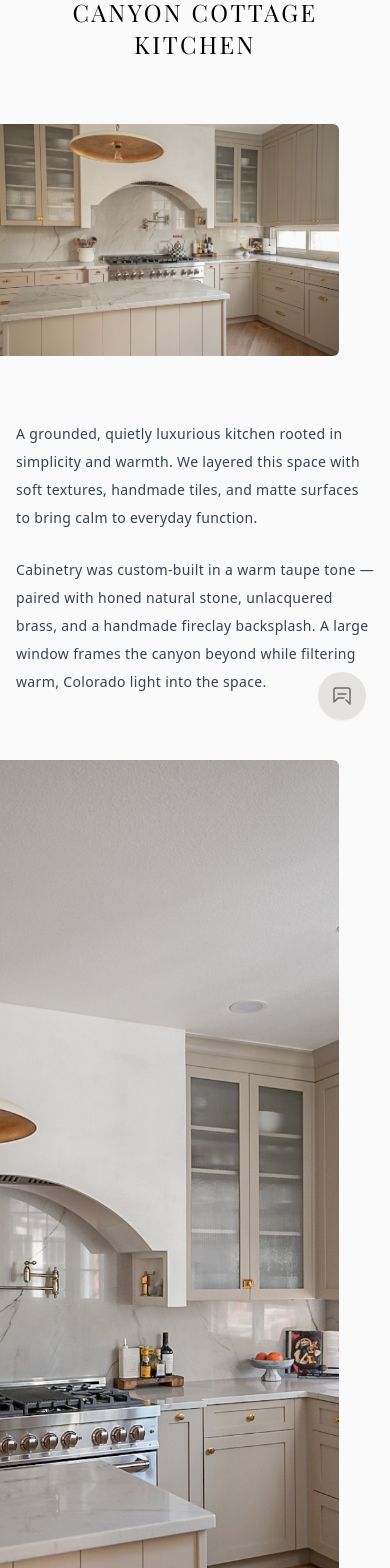
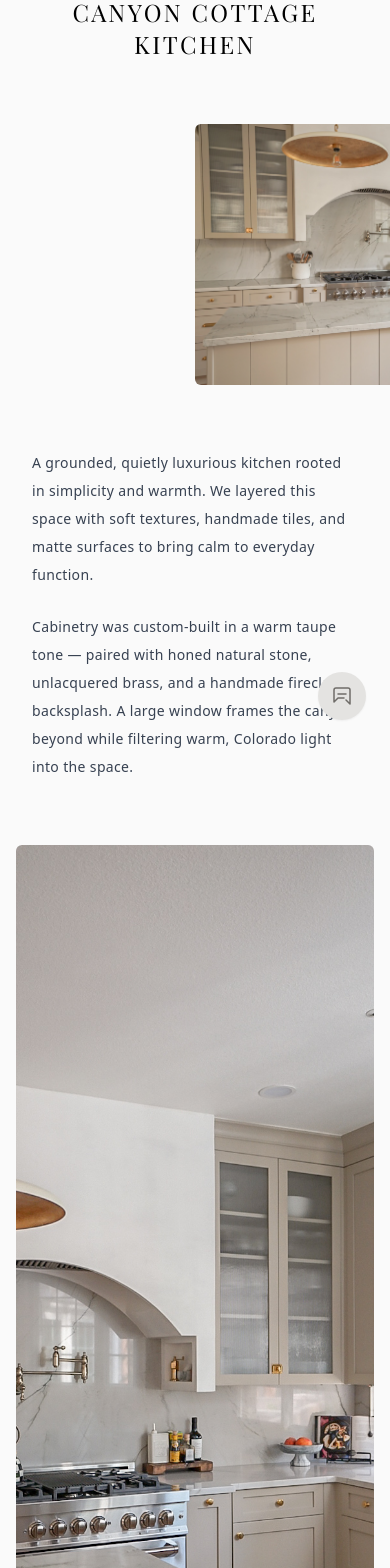
Before and after one commit to HalcyonHaus/halcyonhaus-site, a Next.js app: page /projects/canyon-cottage-kitchen in a window 390 px wide. Shown: the part 100-1668 px from the top of the page. Built offline with nearby package versions, Linux system fonts and the light colour scheme.

Commit message:
Update canyon-cottage-kitchen.js

```diff
--- a/pages/projects/canyon-cottage-kitchen.js
+++ b/pages/projects/canyon-cottage-kitchen.js
@@ -40,18 +40,18 @@ export default function CanyonCottageKitchen() {
       </header>
 
       {/* Main Content */}
-      <main className="pt-24 pb-24 max-w-6xl mx-auto px-4 md:px-10">
+      <main className="pt-24 pb-24 max-w-6xl mx-auto px-4 md:px-10 overflow-x-hidden">
         <motion.h1 {...fadeUp} className="text-2xl md:text-2xl font-light tracking-[0.1em] text-center mb-16" style={{ fontFamily: "'Playfair Display', serif" }}>
           CANYON COTTAGE KITCHEN
         </motion.h1>
 
         {/* Hero Image */}
-        <motion.div {...fadeUp} className="mb-16 -ml-6 md:-ml-14 w-[97%] md:w-[120%]">
+        <motion.div {...fadeUp} className="mb-16 w-[100vw] relative left-1/2 right-1/2 -translate-x-1/2">
           <img src="/images/KITCHENBLOG1.JPG" alt="Kitchen Hero Image" className="w-full rounded-md object-cover" />
         </motion.div>
 
         {/* Intro Text */}
-        <motion.section {...fadeUp} className="text-sm leading-7 tracking-wide font-inter text-gray-700 space-y-6 mb-16">
+        <motion.section {...fadeUp} className="text-sm leading-7 tracking-wide font-inter text-gray-700 space-y-6 mb-16 px-4 md:px-0">
           <p>
             A grounded, quietly luxurious kitchen rooted in simplicity and warmth. We layered this space with soft textures, handmade tiles, and matte surfaces to bring calm to everyday function.
           </p>
@@ -61,7 +61,7 @@ export default function CanyonCottageKitchen() {
         </motion.section>
 
         {/* Side-by-side images with fixed height */}
-        <motion.div {...staggerGroup} className="grid grid-cols-1 md:grid-cols-2 gap-6 mb-16 -ml-6 md:-ml-14 w-[97%] md:w-[120%] items-stretch">
+        <motion.div {...staggerGroup} className="grid grid-cols-1 md:grid-cols-2 gap-6 mb-16 w-full">
           <motion.div className="h-[64rem] overflow-hidden rounded-md">
             <img src="/images/CCKITCHEN1.JPG" alt="Kitchen Detail 1" className="w-full h-full object-cover" />
           </motion.div>
@@ -71,12 +71,12 @@ export default function CanyonCottageKitchen() {
         </motion.div>
 
         {/* Second full-width image */}
-        <motion.div {...fadeUp} className="mb-16 -ml-6 md:-ml-14 w-[97%] md:w-[120%]">
+        <motion.div {...fadeUp} className="mb-16 w-[100vw] relative left-1/2 right-1/2 -translate-x-1/2">
           <img src="/images/HERO1.JPG" alt="Full Width Editorial Shot" className="w-full rounded-md object-cover" />
         </motion.div>
 
         {/* Image with text beside */}
-        <motion.div {...fadeUp} className="grid grid-cols-1 md:grid-cols-12 gap-12 items-center mb-16 -ml-6 md:-ml-14 w-[97%] md:w-[120%]">
+        <motion.div {...fadeUp} className="grid grid-cols-1 md:grid-cols-12 gap-12 items-center mb-16 px-4 md:px-0">
           <div className="md:col-span-6">
             <img src="/images/KITCHENBLOG3.JPG" alt="Process or Detail Shot" className="w-full rounded-md object-cover" />
           </div>
@@ -88,7 +88,7 @@ export default function CanyonCottageKitchen() {
         </motion.div>
 
         {/* Final two-up layout */}
-        <motion.div {...staggerGroup} className="grid grid-cols-1 md:grid-cols-2 gap-6 mb-16 -ml-6 md:-ml-14 w-[97%] md:w-[120%] items-stretch">
+        <motion.div {...staggerGroup} className="grid grid-cols-1 md:grid-cols-2 gap-6 mb-16 w-full">
           <motion.div className="h-[64rem] overflow-hidden rounded-md">
             <img src="/images/KITCHENBLOG2.JPG" alt="Detail 3" className="w-full h-full object-cover" />
           </motion.div>
@@ -98,7 +98,7 @@ export default function CanyonCottageKitchen() {
         </motion.div>
 
         {/* Closing Text */}
-        <motion.section {...fadeUp} className="text-sm leading-7 tracking-wide font-inter text-gray-700 space-y-6">
+        <motion.section {...fadeUp} className="text-sm leading-7 tracking-wide font-inter text-gray-700 space-y-6 px-4 md:px-0">
           <p>
             Designed for a family who values both beauty and everyday ease, this kitchen is part of our larger Canyon Cottage renovation in Castle Pines Village — an ode to timeless interiors with a quietly modern soul.
           </p>
```
